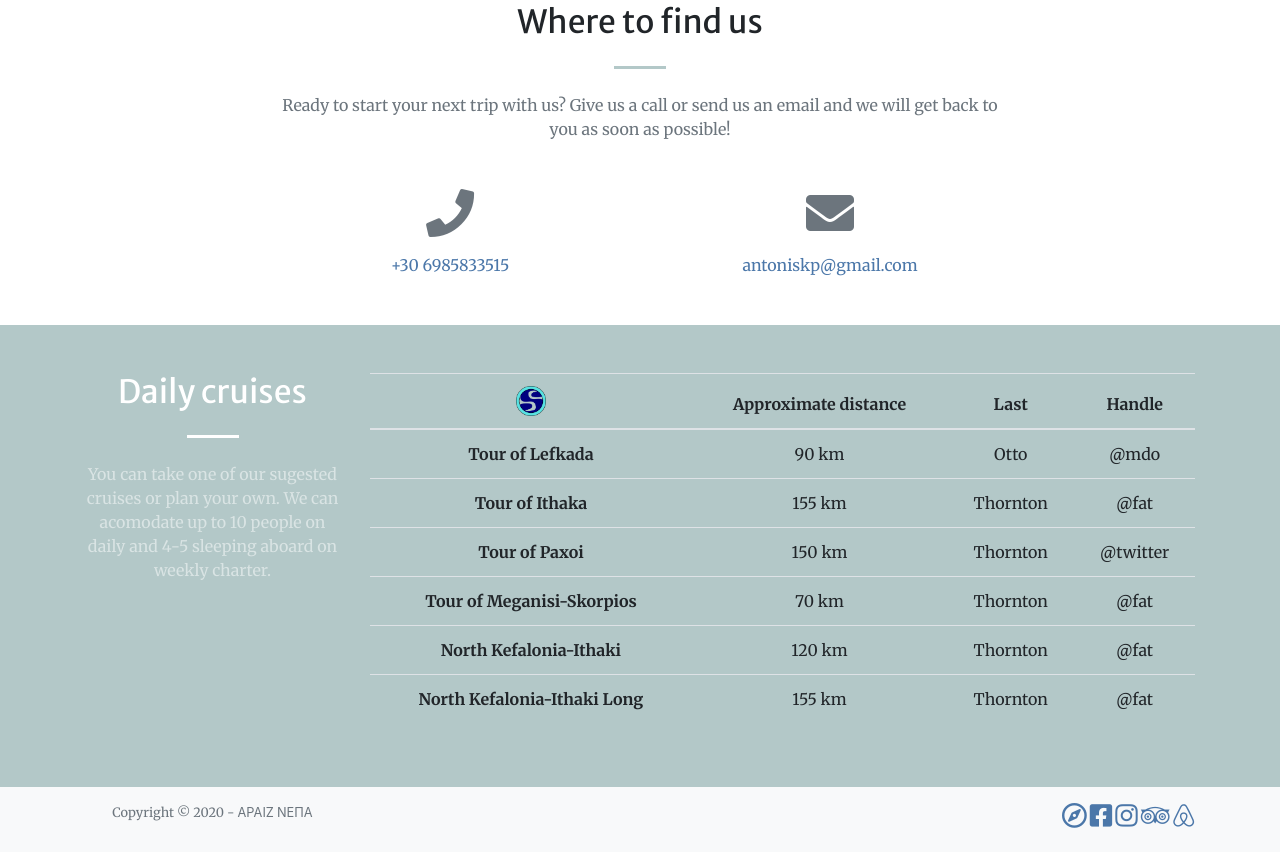
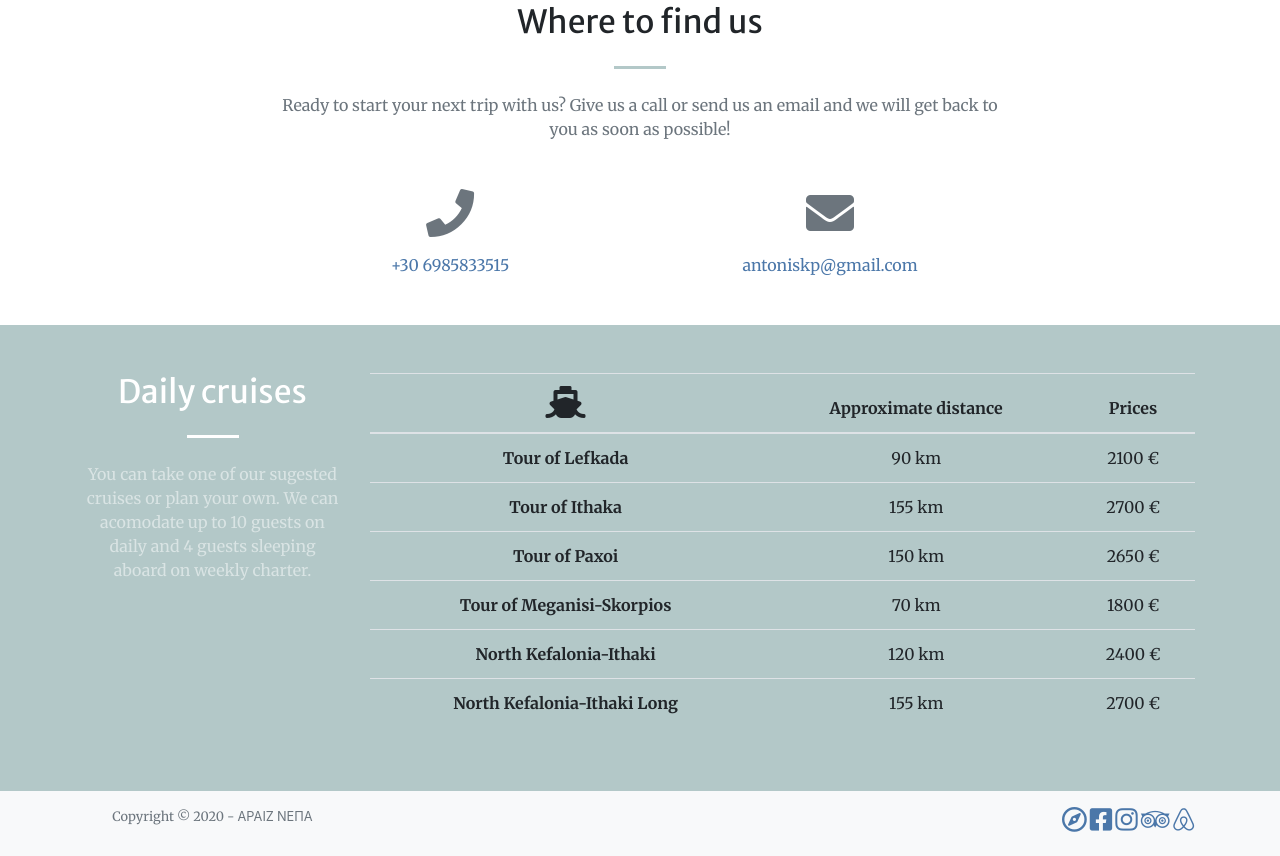
Before and after one commit to AriseYacht/ariseyacht.github.io, a website with bundled scripts: page index.html in a window 1280 px wide. Shown: the part 2847-3703 px from the top of the page. Built offline with nearby package versions, Linux system fonts and the light colour scheme.

Commit message:
Update index.html

```diff
--- a/index.html
+++ b/index.html
@@ -347,55 +347,48 @@
         <div class="col-lg-3 text-center">
           <h2 class="text-white mt-0">Daily cruises</h2>
           <hr class="divider light my-4">
-          <p class="text-white-50 mb-4">You can take one of our sugested cruises or plan your own. We can acomodate up to 10 people on daily and 4-5 sleeping aboard on weekly charter.</p>
+          <p class="text-white-50 mb-4">You can take one of our sugested cruises or plan your own. We can acomodate up to 10 guests on daily and 4 guests sleeping aboard on weekly charter.</p>
           </div>
         <div class="col-lg-9 text-center">
 
              <table class="table table-hover">
               <thead>
                 <tr>
-                  <th scope="col"><img src="img/logoweb.png" width="30" height="30" alt="Logo"></th>
+                  <th scope="col"><i class="fas fa-2x fa-ship"></i></th>
                   <th scope="col">Approximate distance</th>
-                  <th scope="col">Last</th>
-                  <th scope="col">Handle</th>
+                  <th scope="col">Prices</th>
                 </tr>
               </thead>
               <tbody>
                 <tr>
                   <th scope="row">Tour of Lefkada</th>
                   <td>90 km</td>
-                  <td>Otto</td>
-                  <td>@mdo</td>
+                  <td>2100 €</td>
                 </tr>
                 <tr>
                   <th scope="row">Tour of Ithaka</th>
                   <td>155 km</td>
-                  <td>Thornton</td>
-                  <td>@fat</td>
+                  <td>2700 €</td>
                 </tr>
                 <tr>
                   <th scope="row">Tour of Paxoi</th>
                   <td>150 km</td>
-                  <td>Thornton</td>
-                  <td>@twitter</td>
+                  <td>2650 €</td>
                 </tr>
                 <tr>
                   <th scope="row">Tour of Meganisi-Skorpios</th>
                   <td>70 km</td>
-                  <td>Thornton</td>
-                  <td>@fat</td>
+                  <td>1800 €</td>
                 </tr>
                 <tr>
                   <th scope="row">North Kefalonia-Ithaki</th>
                   <td>120 km</td>
-                  <td>Thornton</td>
-                  <td>@fat</td>
+                  <td>2400 €</td>
                 </tr>
                 <tr>
                   <th scope="row">North Kefalonia-Ithaki Long</th>
                   <td>155 km</td>
-                  <td>Thornton</td>
-                  <td>@fat</td>
+                  <td>2700 €</td>
                 </tr>
               </tbody>
             </table>
```
